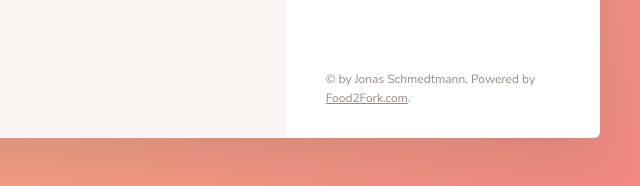
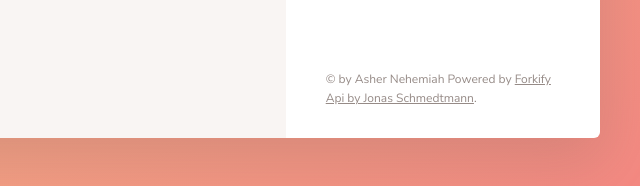
Before and after one commit to Asher-Nehemiah/RecipeSearchEngine, a website built with webpack: page src/index.html in a window 1280 px wide. Shown: the part 1013-1199 px from the top of the page, 640-1280 px from the left. Built offline with nearby package versions, Linux system fonts and the light colour scheme.

Commit message:
Update index.html

```diff
--- a/src/index.html
+++ b/src/index.html
@@ -429,8 +429,8 @@
             </ul>
 
             <div class="copyright">
-                &copy; by Jonas Schmedtmann. Powered by
-                <a href="http://food2fork.com" target="_blank" class="link">Food2Fork.com</a>.
+                &copy; by Asher Nehemiah Powered by
+                <a href="http://forkify-api.herokuapp.com/" target="_blank" class="link">Forkify Api by Jonas Schmedtmann</a>.
             </div>
 
         </div>
```
